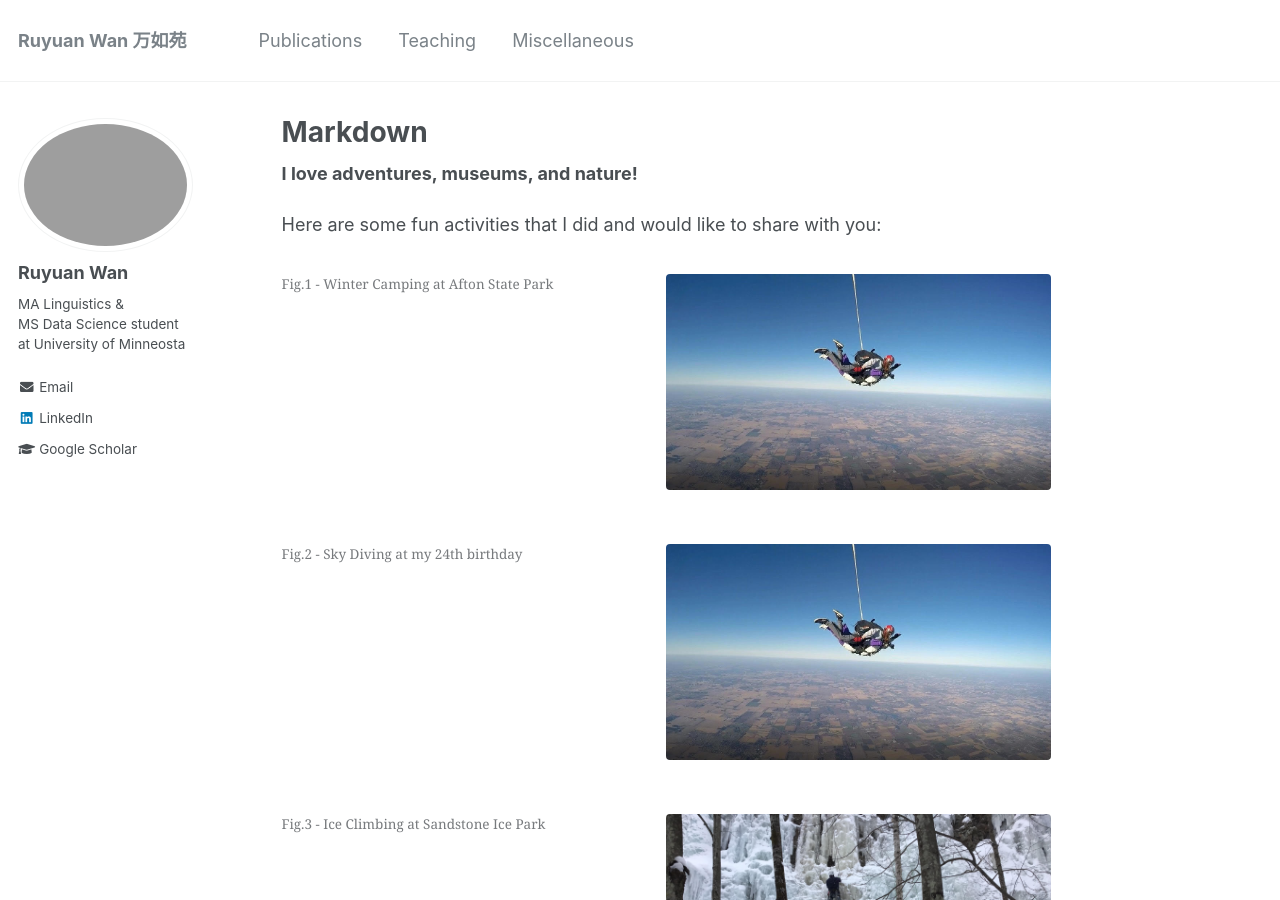
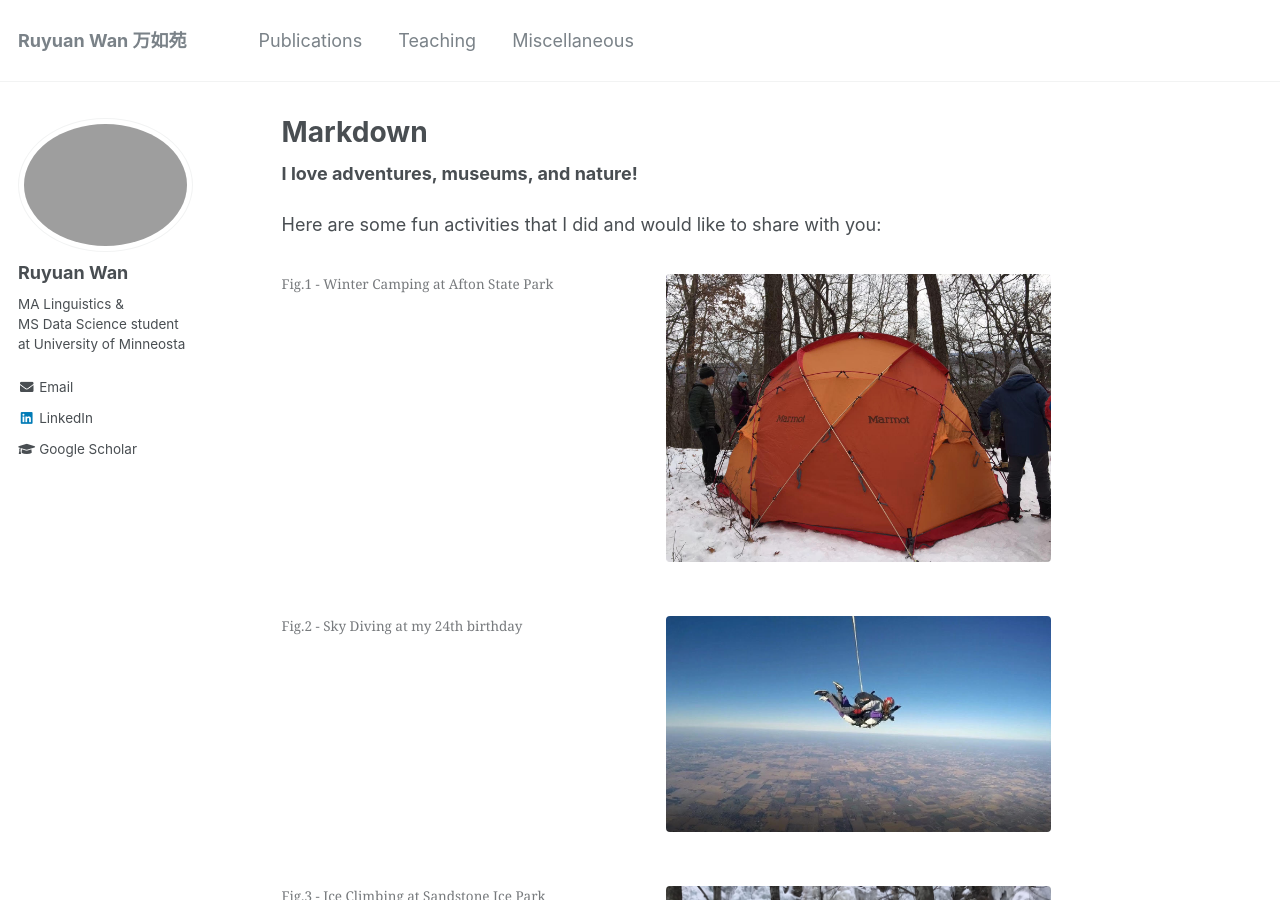
Before and after one commit to RuyuanWan/ruyuanwan.github.io, a Jekyll site: the page built from _pages/markdown.md, in a window 1280 px wide and 900 px high. Built offline with Jekyll 4.4.1, drawn with Linux system fonts in a browser that asks for light colours.

Commit message:
Update markdown.md

```diff
--- a/_pages/markdown.md
+++ b/_pages/markdown.md
@@ -14,7 +14,7 @@ Here are some fun activities that I did and would like to share with you:
 
 <figure>
   <figcaption> Fig.1 - Winter Camping at Afton State Park</figcaption>
-  <img src="/images/sky_diving.jpg" style="width:50%" class="center"/>
+  <img src="/images/winter_camping.jpg" style="width:50%" class="center"/>
 </figure>
 
 <figure>
@@ -29,5 +29,5 @@ Here are some fun activities that I did and would like to share with you:
 
 <figure>
   <figcaption> Fig.4 - Rock Climbing at Interstate State Park, you can see a great view of Taylor's Fall on the cliff </figcaption>
-  <img src="/images/rock_climbing.jpg" style="width:50%" class="center"/>
+  <img src="/images/rock_climbing.jpg" style="width:60%" class="center"/>
 </figure>
```
